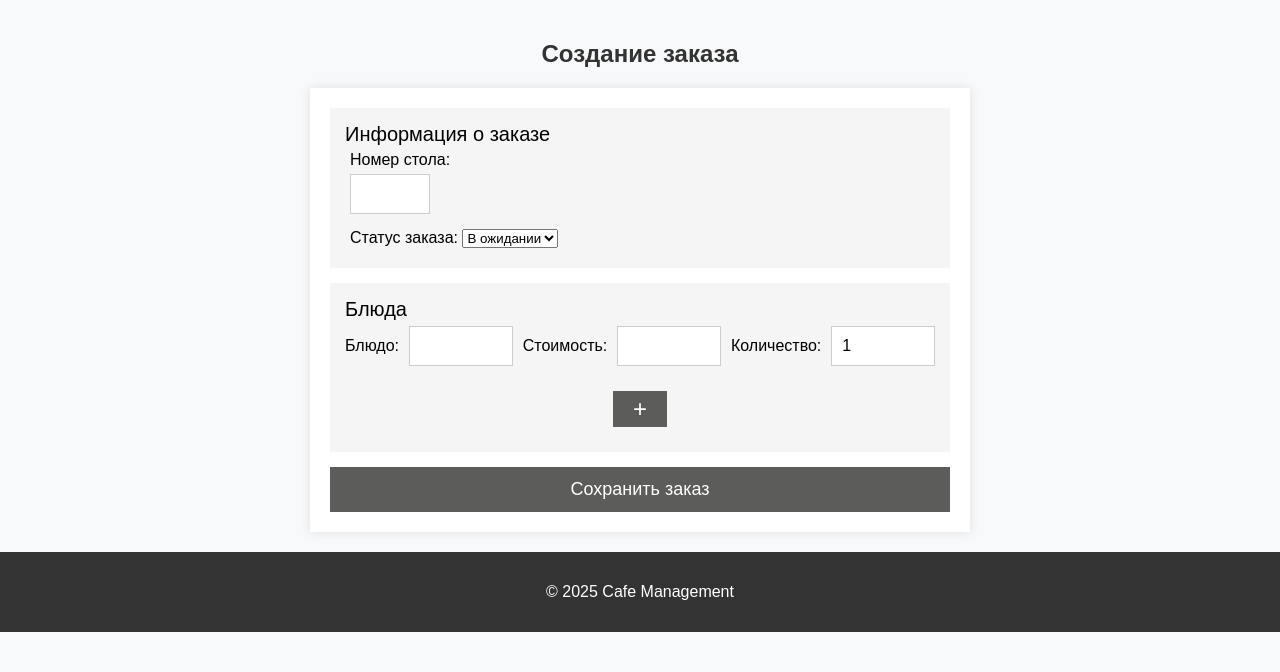
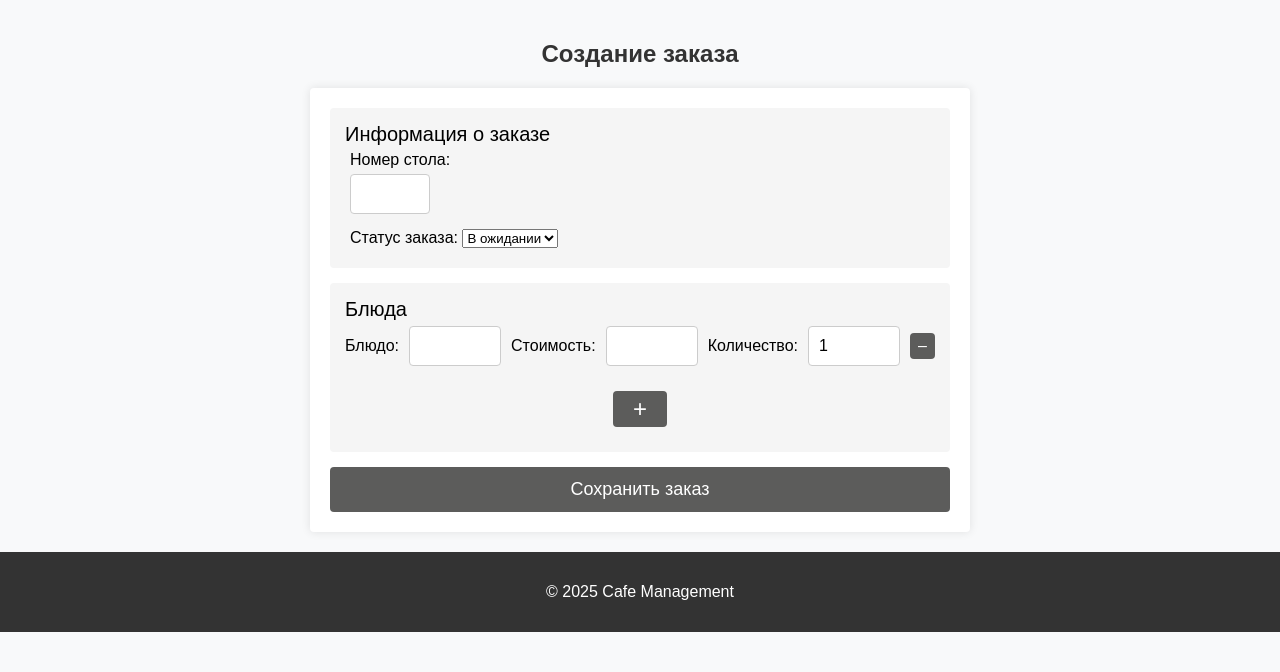
Before and after one commit to Giriraj-das/Cafe_management, a Django app: page /orders/create/ in a window 1280 px wide. Shown: the part 128-800 px from the top of the page. Run offline with Django 5.2, Linux system fonts and the light colour scheme.

Commit message:
add delete button for new dishes

```diff
--- a/src/orders/templates/orders/order_form.html
+++ b/src/orders/templates/orders/order_form.html
@@ -22,6 +22,12 @@
                         {{ form.name.label_tag }} {{ form.name }}
                         {{ form.price.label_tag }} {{ form.price }}
                         {{ form.quantity.label_tag }} {{ form.quantity }}
+                        {% if dish_formset.can_delete and object %}
+                            <label for="{{ form.DELETE.id_for_label }}">Удалить</label>
+                            {{ form.DELETE }}
+                        {% else %}
+                            <button type="button" class="remove-dish">–</button>
+                        {% endif %}
                     </div>
                 {% endfor %}
             </div>
--- a/src/static/css/styles.css
+++ b/src/static/css/styles.css
@@ -66,6 +66,7 @@ form {
     background: white;
     box-shadow: 0 0 10px rgba(0, 0, 0, 0.1);
     max-width: 50%;
+    border-radius: 4px;
 }
 
 input {
@@ -73,6 +74,7 @@ input {
     padding: 10px;
     margin: 5px 0;
     border: 1px solid #ccc;
+    border-radius: 4px;
     width: 10%;
     font-size: 16px;
 }
@@ -83,6 +85,7 @@ input {
     background-color: #f5f5f5;
     padding: 15px;
     margin-bottom: 15px;
+    border-radius: 4px;
 }
 
 .order p {
@@ -110,6 +113,7 @@ input {
     background-color: #5c5c5b;
     color: white;
     border: none;
+    border-radius: 4px;
     padding: 4px 20px;
     cursor: pointer;
     font-size: 24px;
@@ -126,6 +130,7 @@ button[type="submit"] {
     background-color: #5c5c5b;
     color: white;
     border: none;
+    border-radius: 4px;
     font-size: 18px;
     cursor: pointer;
 }
@@ -133,3 +138,17 @@ button[type="submit"] {
 button[type="submit"]:hover {
     background-color: #333;
 }
+
+.remove-dish {
+    background-color: #5c5c5b;
+    color: white;
+    border: none;
+    padding: 4px 8px;
+    cursor: pointer;
+    border-radius: 4px;
+    font-size: 16px;
+}
+
+.remove-dish:hover {
+    background-color: red;
+}
```
Also changed, not shown: src/static/js/order_form.js (+76 -2 lines).
